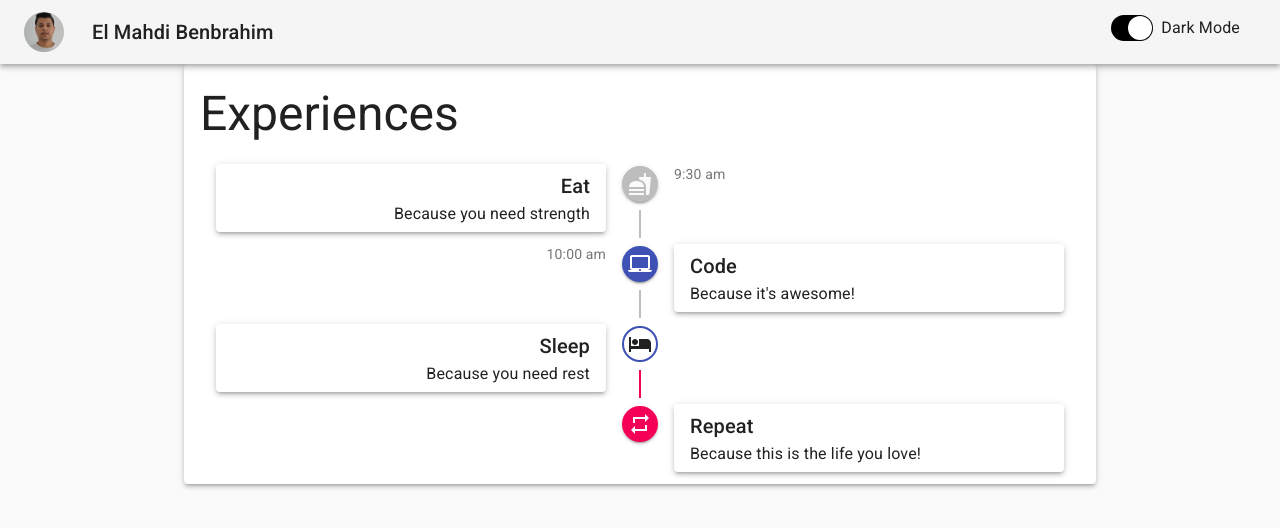
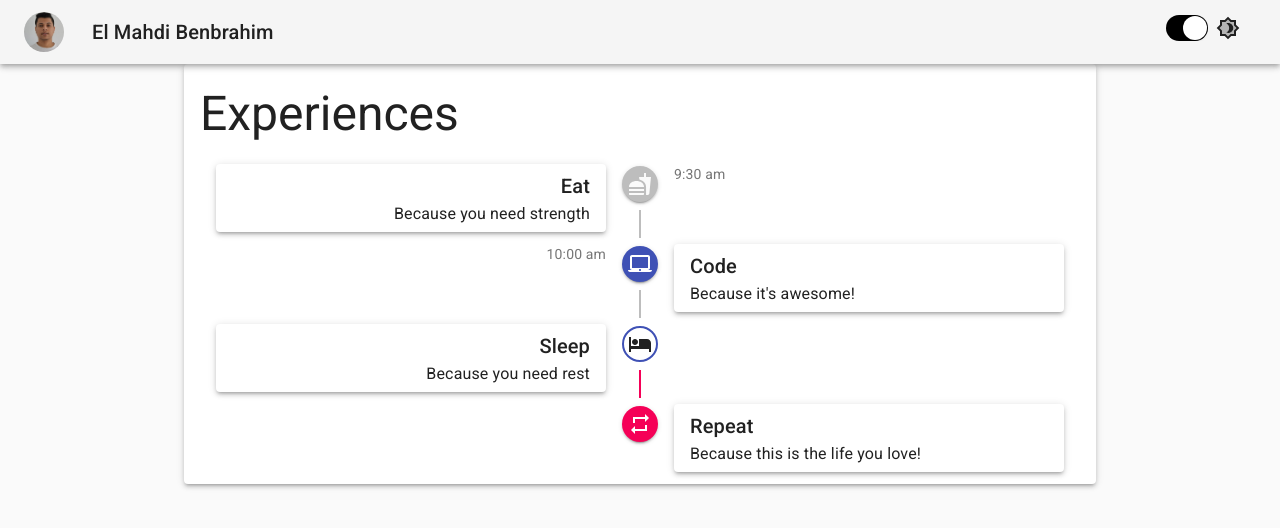
Before and after one commit to elmahdiben119/elmahdiben119, a React (Create React App) app: page / in a window 1280 px wide. Shown: the top 528 px of the page. Built offline with nearby package versions, Linux system fonts and the light colour scheme.

Commit message:
fix cnam

```diff
--- a/package.json
+++ b/package.json
@@ -12,6 +12,7 @@
     "@testing-library/user-event": "^12.8.1",
     "alpinejs": "^2.8.1",
     "bootstrap": "^4.6.0",
+    "gh-pages": "^3.1.0",
     "node-sass": "^5.0.0",
     "react": "^17.0.1",
     "react-bootstrap": "^1.5.1",
--- a/src/App.js
+++ b/src/App.js
@@ -11,6 +11,7 @@ import Container from '@material-ui/core/Container';
 import Experiences from './Experiences/Experiences';
 import FormControlLabel from '@material-ui/core/FormControlLabel';
 import Switch from '@material-ui/core/Switch';
+import Brightness4TwoToneIcon from '@material-ui/icons/Brightness4TwoTone';
 
 const obj = {
   firstName: "El Mahdi",
@@ -98,6 +99,7 @@ function App() {
   const handleChange = (event) => {
     setState({ ...state, [event.target.name]: event.target.checked });
   };
+
   return (
     <div className={classes.root}>
       <AppBar position="sticky" color="default">
@@ -110,7 +112,7 @@ function App() {
           </Typography>
           <FormControlLabel
             control={<IOSSwitch checked={state.checkedB} onChange={handleChange} name="checkedB" />}
-            label="Dark Mode"
+            label={<Brightness4TwoToneIcon />}
           />
         </Toolbar>
       </AppBar>
```
Also changed, not shown: 2 other files (tests, documents, lock files or other folders).
